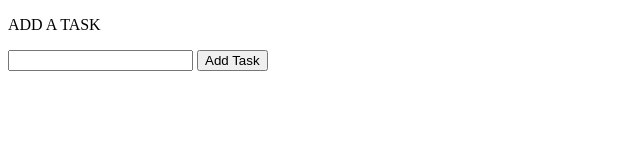
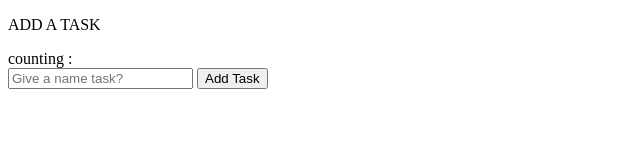
Before and after one commit to agroniseni88/JavaScript-2, a plain HTML site: page IndexHW.html in a window 1280 px wide. Shown: the whole page, without its empty margins (0-640 px from the left). Drawn offline with Linux system fonts and the light colour scheme.

Commit message:
changes also

```diff
--- a/IndexHW.html
+++ b/IndexHW.html
@@ -10,13 +10,18 @@
 <body>
 
    <p>ADD A TASK </p>
-    <input id="toDoInput">
+   counting :<span id="cnt"></span>
+   <br>
+   <input id="toDoInput" placeholder="Give a name task?">
    <button type="button"  onclick="doSomething()">Add Task</button>
 
    <ul id="doSomething">
 
 
    </ul>
+
+
+
    <script src="indexHM.js"></script>
 </body>
 </html>
```
Lines whose indentation alone changed are shown as unchanged.
